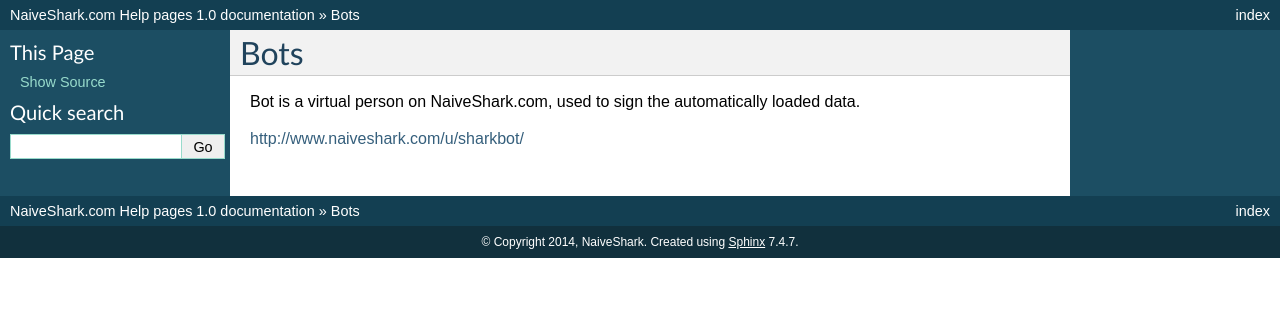
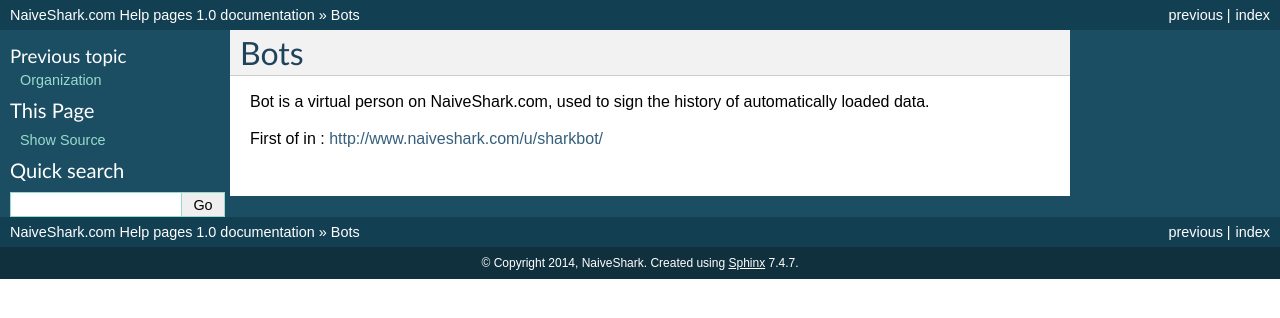
Before and after one commit to NaiveShark/NaiveSharkComDoc, a Sphinx documentation site: the page built from docs/bot.rst, in a window 1280 px wide. Shown: the top 318 px of the page. Built offline with Sphinx 7.4.7, drawn with Linux system fonts in a browser that asks for light colours.

Commit message:
еще о ботах

```diff
--- a/docs/bot.rst
+++ b/docs/bot.rst
@@ -1,6 +1,6 @@
 Bots
 ====
 
-Bot is a virtual person on NaiveShark.com, used to sign the automatically loaded data.
+Bot is a virtual person on NaiveShark.com, used to sign the history of automatically loaded data.
 
-http://www.naiveshark.com/u/sharkbot/
+First of in : http://www.naiveshark.com/u/sharkbot/
--- a/docs/index.rst
+++ b/docs/index.rst
@@ -56,3 +56,4 @@
    product
    property
    organization
+   bot
```
